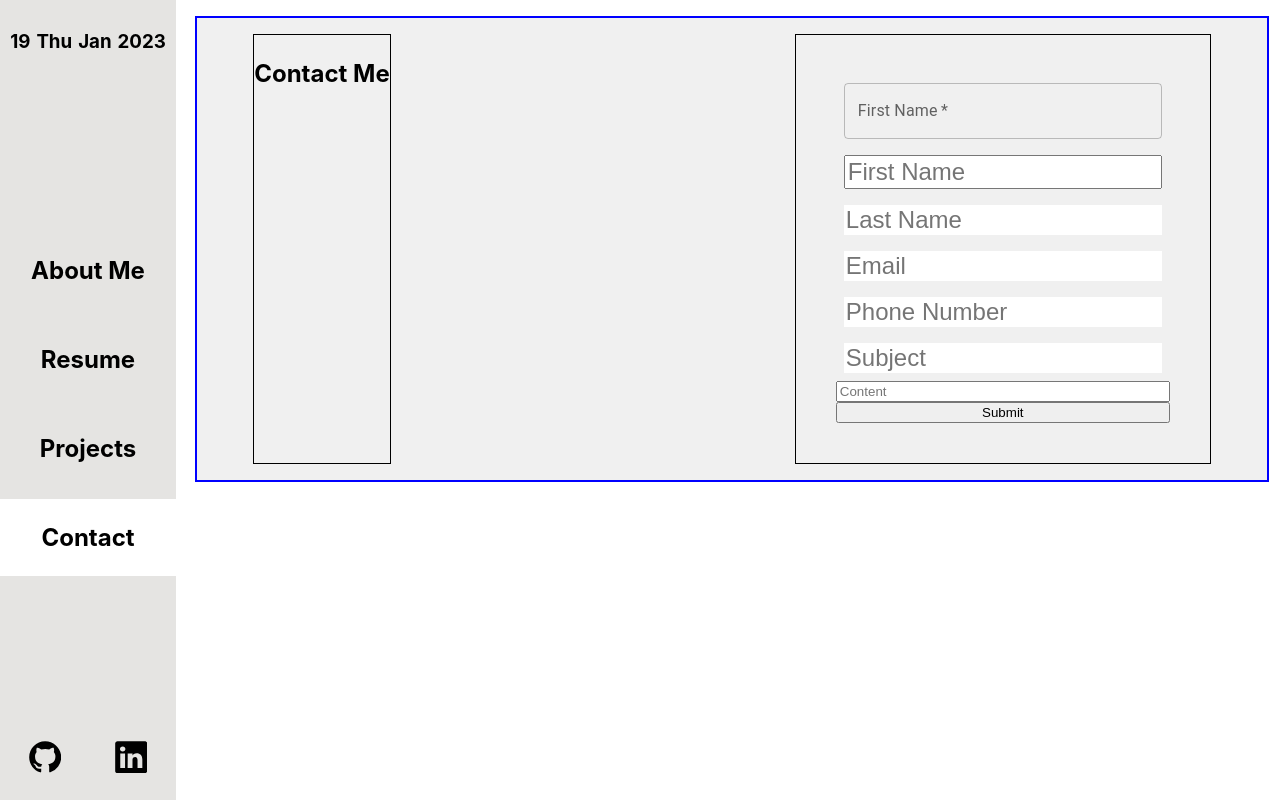
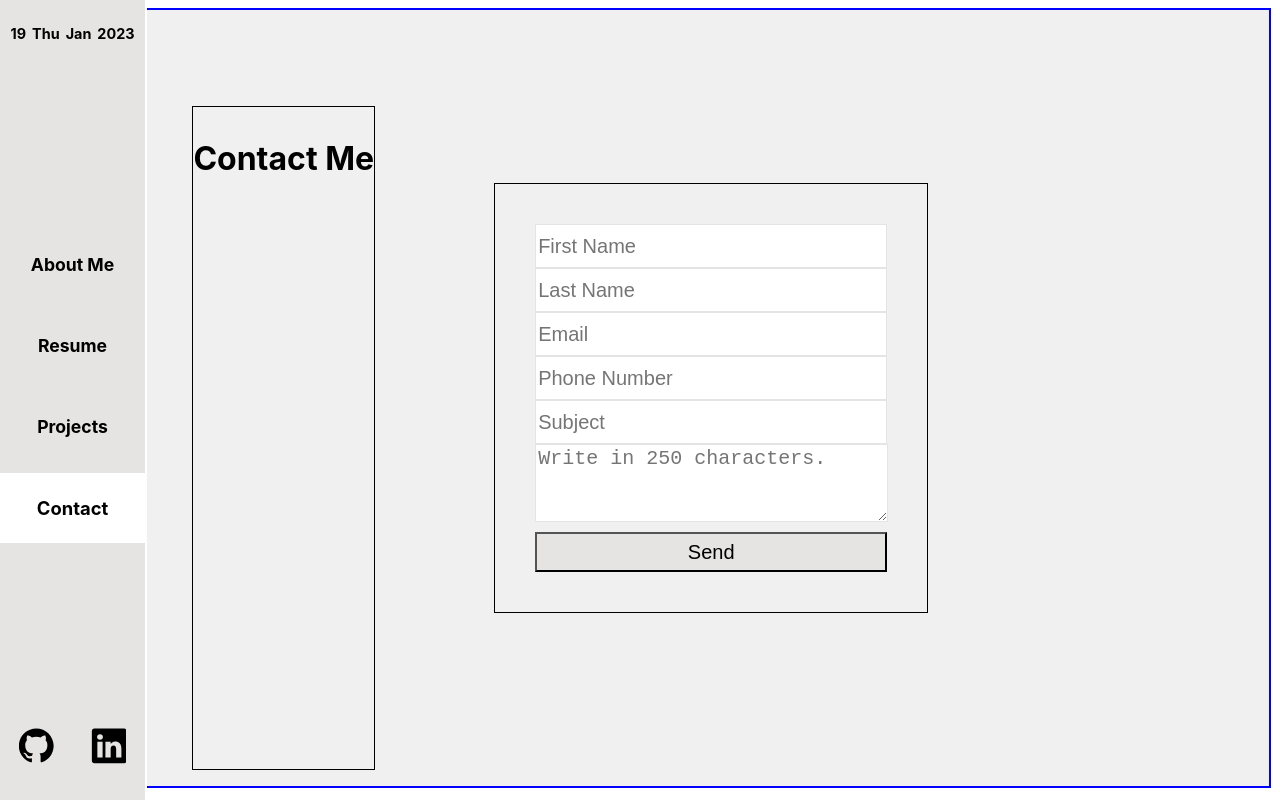
Before and after one commit to SpyridonKaperonis/012023, a React (Create React App) app: page /contact in a window 1280 px wide. Built offline with nearby package versions, Linux system fonts and the light colour scheme.

Commit message:
change size metrics and add content into contact.js

```diff
--- a/src/App.js
+++ b/src/App.js
@@ -54,13 +54,15 @@ const styles = {
     width: '100%',
     height: '100%',
     position: 'relative',
+
   },
 
   NavBar: {
     display: 'flex',
     flexDirection: 'column',
     position: 'fixed',
-    width: '22vh',
+    width: '10%',
+    minWidth: '145px',
     height: '100%',
     backgroundColor: '#E5E4E2',
     borderRight: '2px solid white',
@@ -74,13 +76,15 @@ const styles = {
   scrollviewContainer: {
     display: 'flex',
     flexDirection: 'column',
+    position: 'fixed',
+    height: '93%',
+    width: '86%',
     overflow: 'scroll',
     overflowY :'auto',
     overflowX:'auto',
-    position: 'relative',
-    marginTop: '2vh',
+    marginTop: '1vh',
     marginBottom: '2vh',
-    marginLeft: '24.4vh',
+    marginLeft: '10.5%',
     marginRight: '1.4vh',
 
     justifyContent: 'center',
--- a/src/components/gitHubLinkedInBtn.js
+++ b/src/components/gitHubLinkedInBtn.js
@@ -11,7 +11,7 @@ export const GitHubLinkedInBtn = () => {
     const navigate = useNavigate();
 
     const navigateToGitHub = () => {
-        window.open('https://www.github.com')
+        window.open('https://github.com/SpyridonKaperonis')
     }
     const navigateToLinkedIn = () => {
         window.open('https://www.linkedin.com')
@@ -21,14 +21,14 @@ export const GitHubLinkedInBtn = () => {
   return (
     <>
 
-        <BsGithub size={'4vh'} style={{...styles.GIcon, backgroundColor: GisOn ? 'white' : ''}} onClick={ () => navigateToGitHub()}
+        <BsGithub size={'70px'} style={{...styles.GIcon, backgroundColor: GisOn ? 'white' : ''}} onClick={ () => navigateToGitHub()}
         onMouseOver={() => setGIsOn(true)} onMouseOut={() => setGIsOn(false)}
 
 
         />
 
 
-        <BsLinkedin size={'4vh'} style={{...styles.LIcon, backgroundColor: LisOn ? 'white' : ''}} onClick={() => navigateToLinkedIn()}
+        <BsLinkedin size={'70px'} style={{...styles.LIcon, backgroundColor: LisOn ? 'white' : ''}} onClick={() => navigateToLinkedIn()}
         onMouseOver={() => setLIsOn(true)} onMouseOut={() => setLIsOn(false)}
         />
 
@@ -39,12 +39,12 @@ export const GitHubLinkedInBtn = () => {
 
 const styles = {
     GIcon: {
-        padding: '3.4vh',
+        padding: '13%',
         cursor: 'pointer'
 
     },
     LIcon: {
-        padding: '3.4vh',
+        padding: '13%',
         cursor: 'pointer'
 
     },
--- a/src/components/nameHealine.js
+++ b/src/components/nameHealine.js
@@ -12,7 +12,7 @@ export const NameHeadline = (props) => {
 
 const styles = {
     name: {
-        fontSize: '5vh',
+        fontSize: '40px',
         fontWeight: 'bold',
 
     }
--- a/src/components/navBar.js
+++ b/src/components/navBar.js
@@ -87,6 +87,7 @@ const styles = {
         display: "flex",
         flexDirection: "column",
         height: '100%',
+
         borderWidth: '4px',
         borderColor: 'black',
         justifyContent: 'space-between',
@@ -99,12 +100,13 @@ const styles = {
 
         justifyContent: 'center',
         margin: '1vh',
-        fontSize: '2vh',
+        fontSize: '2vh 2vw',
         backgroundColor: '#E5E4E2',
     },
 
     dateSpace: {
-        padding: '3px'
+        padding: '3px',
+        fontSize: '90%'
     },
 
     buttonsContainer: {
@@ -120,7 +122,7 @@ const styles = {
         marginTop: '1.5vh',
         backgroundColor: '#E5E4E2',
         fontWeight: 'bold',
-        fontSize: '3vh',
+        fontSize: '110%',
         color: 'black',
         textDecoration: 'none'
     },
@@ -133,7 +135,7 @@ const styles = {
         marginTop: '1.5vh',
         backgroundColor: 'white',
         fontWeight: 'bold',
-        fontSize: '3vh',
+        fontSize: '115%',
         color: 'black',
         textDecoration: 'none'
     },
--- a/src/components/paragraphAbout.js
+++ b/src/components/paragraphAbout.js
@@ -14,7 +14,7 @@ const styles = {
     text:{
         display: 'flex',
         flexDirection: 'row',
-        fontSize: '3vh',
+        fontSize: '20px',
         textIndent: '1vh',
     }
 };
--- a/src/pages/contact.js
+++ b/src/pages/contact.js
@@ -17,18 +17,56 @@ function handleSubmit(){
 
 
 export const Contact = () => {
-  const [firstName, setfirstname] = useState('First Name');
+  const [firstName, setfirstname] = useState('');
+  const [LastName, setLastName] = useState('');
+  const [Email, setEmail] = useState('');
+  const [PhoneNum, setPhone] = useState();
+
+
   const [onFirstName, setonFirstName] = useState(false);
+  const [onLastName, setonLastName] = useState(false);
+  const [onEmail, setonEmail] = useState(false);
+  const [onPhone, setonPhone] = useState(false);
+  const [onSubject, setonSubject] = useState(false);
+  const [onContent, setonContent] = useState(false);
+
+
+  const handleFNameChange = event => {
+    setfirstname(event.target.value);
+  }
+  const handleLNameChange = event => {
+    setLastName(event.target.value);
+  }
+  const handleEmailChange = event => {
+    setEmail(event.target.value);
+  }
+  const handlePhoneChange = event => {
+    setPhone(event.target.value);
+  }
 
 
 
-  const handleChange = event => {
-    setfirstname({event});
+  const changeBorderColorF = (e) => {
+    setonFirstName(e);
+  }
+  const changeBorderColorL = (e) => {
+    setonLastName(e);
+  }
+  const changeBorderColorE = (e) => {
+    setonEmail(e);
+  }
+  const changeBorderColorP = (e) => {
+    setonPhone(e);
+  }
+  const changeBorderColorS = (e) => {
+    setonSubject(e);
+  }
+  const changeBorderColorC = (e) => {
+    setonContent(e);
   }
 
-  const changeBorderColor = (e) => {
-    setonFirstName(e);
-  }
+
+
 
   return (
       <>
@@ -37,22 +75,28 @@ export const Contact = () => {
           <p style={styles.headLine}>Contact Me</p>
         </div>
         <div style={styles.inputsGuide}>
-          <form style={styles.inputsContainer} onSubmit={() => handleSubmit()}>
+          <form style={styles.inputsContainer}
+          spellCheck={true}
 
-            <TextField id='firstName'
+          onSubmit={() => handleSubmit()}>
+
+            {/* <TextField id='firstName'
                         label={'First Name'}
                         required style={styles.inputsStyle}
 
 
 
-            />
+            /> */}
             <input type='text'
                     name='FirstName'
                     placeholder='First Name'
-                    onChange={(e) => handleChange(e)}
-                    style={{...styles.inputsStyle, border: onFirstName ? '1px solid blue': ''}}
-                    onMouseEnter={() => changeBorderColor(true)}
-                    onMouseOut={() => changeBorderColor(false)}
+                    required={true}
+                    value={firstName}
+                    onChange={(e) => handleFNameChange(e)}
+                    style={{...styles.inputsStyle, border: onFirstName ? '1px solid black': '1px solid #E5E4E2'}}
+                    onMouseEnter={() => changeBorderColorF(true)}
+                    onMouseOut={() => changeBorderColorF(false)}
+                    onFocus={''}
 
             />
 
@@ -60,27 +104,36 @@ export const Contact = () => {
             <input type='text'
                     name='LastName'
                     placeholder='Last Name'
-                    value={undefined}
-                    onChange={undefined}
-                    style={styles.inputsStyle}
+                    required={true}
+                    value={LastName}
+                    onChange={(e) => handleLNameChange(e)}
+                    style={{...styles.inputsStyle, border: onLastName ? '1px solid black': '1px solid #E5E4E2'}}
+                    onMouseEnter={() => changeBorderColorL(true)}
+                    onMouseOut={() => changeBorderColorL(false)}
             />
 
 
             <input type='email'
                     name='Email'
                     placeholder='Email'
-                    value={undefined}
-                    onChange={undefined}
-                    style={styles.inputsStyle}
+                    required={true}
+                    value={Email}
+                    onChange={(e) => handleEmailChange(e)}
+                    style={{...styles.inputsStyle, border: onEmail ? '1px solid black': '1px solid #E5E4E2'}}
+                    onMouseEnter={() => changeBorderColorE(true)}
+                    onMouseOut={() => changeBorderColorE(false)}
+
             />
 
 
-            <input type='text'
+            <input type='tel'
                     name='Phone'
                     placeholder='Phone Number'
-                    value={undefined}
-                    onChange={undefined}
-                    style={styles.inputsStyle}
+                    value={PhoneNum}
+                    onChange={(e) => handlePhoneChange(e)}
+                    style={{...styles.inputsStyle, border: onPhone ? '1px solid black': '1px solid #E5E4E2'}}
+                    onMouseEnter={() => changeBorderColorP(true)}
+                    onMouseOut={() => changeBorderColorP(false)}
             />
 
 
@@ -89,20 +142,31 @@ export const Contact = () => {
                     placeholder='Subject'
                     value={undefined}
                     onChange={undefined}
-                    style={styles.inputsStyle}
+                    style={{...styles.inputsStyle, border: onSubject ? '1px solid black': '1px solid #E5E4E2'}}
+                    onMouseEnter={() => changeBorderColorS(true)}
+                    onMouseOut={() => changeBorderColorS(false)}
             />
 
 
-            <input type='textarea'
+            <textarea
                     name='Content'
-                    placeholder='Content'
+                    placeholder={'Write in 250 characters.'}
+                    required={true}
+                    rows={5}
+                    cols={50}
+                    maxLength={250}
                     value={undefined}
                     onChange={undefined}
-                    // style={styles.inputsStyle}
+                    style={{...styles.inputTextareaStyle, border: onContent ? '1px solid black': '1px solid #E5E4E2'}}
+                    onMouseEnter={() => changeBorderColorC(true)}
+                    onMouseOut={() => changeBorderColorC(false)}
             />
 
-            <input type={'submit'} value='Submit' />
+            <input style={styles.submitButton} type={'submit'} value='Send' />
           </form>
+          <div style={{position: 'absolute', height:'5vh',width: '4vh'}}>
+
+          </div>
 
           </div>
         </div>
@@ -114,42 +178,66 @@ const styles = {
   container:{
     display: 'flex',
     flexDirection: 'row',
-    justifyContent: 'space-between'
+    justifyContent: 'space-between',
+    height: '100%'
   },
 
   inputsGuide: {
-    marginRight: '5vh'
+    alignSelf: 'center',
+    marginLeft: '5%',
+    marginRight: '5%',
   },
 
   inputsContainer:{
     display: 'flex',
     flexDirection: 'column',
     border: '1px solid black',
+    maxWidth: '800px',
+    width: '50%',
     padding: '5vh'
   },
 
   inputsStyle: {
+    height: '5vh',
+    outline: 'none',
+    fontSize: '20px',
+  },
 
-    margin: '1vh',
-    fontSize: '3vh',
-    border: '0px',
+  inputTextareaStyle: {
+    height: '9vh',
+    width: '98.4%',
+    outline: 'none',
+    fontSize: '20px',
+    resize: 'vertical'
   },
 
   labelsStyle: {
-    fontSize: '3vh',
+    fontSize: '2vh',
   },
 
   headLineContainer: {
     border: '1px solid black',
-    marginLeft: '5vh'
+    marginLeft: '5vh',
+    marginTop: '10vh',
   },
 
   headLine: {
-    fontSize: '3vh',
+    fontSize: '4vh',
     fontWeight: 'bold'
   },
 
+  submitButton: {
+    marginTop: '10px',
+    height: '5vh',
+    minWidth: '200px',
 
+    backgroundColor: '#E5E4E2',
+    fontSize: '20px',
+    outline: 'none',
+    cursor: 'pointer',
+
+
+  }
 
 
 }
--- a/src/pages/resume.js
+++ b/src/pages/resume.js
@@ -59,27 +59,27 @@ export const Resume = () => {
 
   }
 
-  const ViewerPDF = () => {
+  // const ViewerPDF = () => {
 
-    const [page, setPage] = useState(1);
-    const canvasRef = useRef(null);
+  //   const [page, setPage] = useState(1);
+  //   const canvasRef = useRef(null);
 
-    const { pdfDocument, pdfPage } = usePdf({
-      file: './pdf/Spyridon_Kaperonis_Resume_Simple.pdf',
-      page,
-      canvasRef
-    });
+  //   const { pdfDocument, pdfPage } = usePdf({
+  //     file: './pdf/Spyridon_Kaperonis_Resume_Simple.pdf',
+  //     page,
+  //     canvasRef
+  //   });
 
 
-    return (
+  //   return (
 
-        <div>
-          {!pdfDocument && <span>Loading...</span>}
-          <canvas ref={canvasRef} />
+  //       <div>
+  //         {!pdfDocument && <span>Loading...</span>}
+  //         <canvas ref={canvasRef} />
 
-        </div>
-      );
-    }
+  //       </div>
+  //     );
+  //   }
 
   const MyPDF = () => {
 
@@ -88,8 +88,8 @@ export const Resume = () => {
       <Document
         file={pdf_}
         options={{ workerSrc: "/pdf.worker.js" }}
-        // onLoadSuccess={onDocumentLoadSuccess}
-        // onItemClick={({ dest, pageIndex, pageNumber }) => alert('Clicked an item from page ' + pageNumber + '!')}
+        onLoadSuccess={onDocumentLoadSuccess}
+        onItemClick={({ dest, pageIndex, pageNumber }) => alert('Clicked an item from page ' + pageNumber + '!')}
         >
         <Page
           scale={zoomScale}
@@ -163,7 +163,8 @@ export const Resume = () => {
       </div>
 
       <div style={styles.pdfStyle}>
-        <ViewerPDF/>
+        {/* <ViewerPDF/> */}
+        <MyPDF />
         <p>
           Page {pageNumber} of {numPages}
         </p>
@@ -174,12 +175,13 @@ export const Resume = () => {
 
 const styles = {
   container: {
-    width: '100%',
-    height: '100%',
-    display: 'flex',
-    flexDirection: 'column',
-    justifyContent: 'center',
-    alighItems: 'center',
+    position: 'relative',
+    // width: '100%',
+    // height: '100%',
+    // display: 'flex',
+    // flexDirection: 'column',
+    // justifyContent: 'center',
+    // alighItems: 'center',
   },
 
   controlBar: {
```
